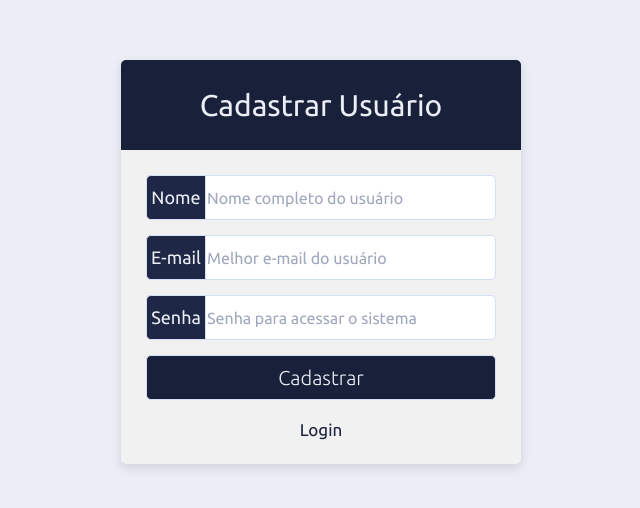
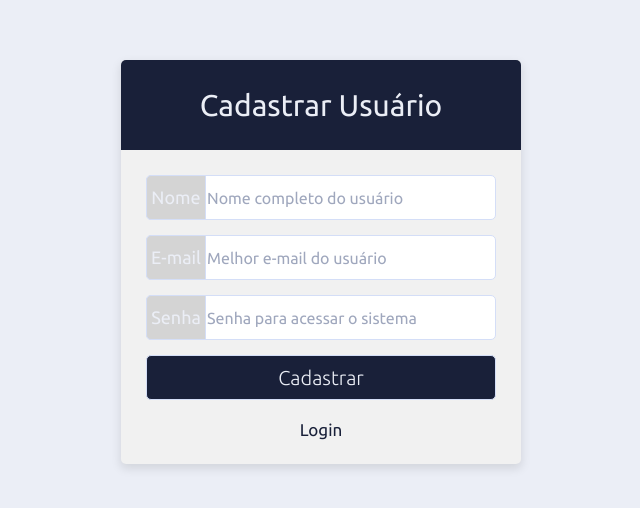
Before and after one commit to andmatsouza/react-front, a React (Create React App) app in the folder login/: page /add-user-login in a window 1280 px wide. Shown: the part 138-646 px from the top of the page, without its empty margins (319-959 px from the left). Built offline with nearby package versions, Linux system fonts and the light colour scheme.

Commit message:
Alterado cor label no css

```diff
--- a/login/src/index.css
+++ b/login/src/index.css
@@ -21,7 +21,7 @@
   --main-bg-color: #192039;
   --main-bg-color2: #00B01D;
   --second-bg-color: #1e2746;
-  --second-bg-color2: #d2322d;
+  --second-bg-color2: #d4d4d4;
   --second-bg-color3: #FFD310;
 
   --third-bg-color: #3a7afe;
@@ -127,7 +127,7 @@ body {
   height: 100%;
   color: var(--main-color);
   font-size: 18px;
-  background: var(--second-bg-color);
+  background: var(--second-bg-color2);
   border: 1px solid var(--active-color);
   border-radius: 5px 0 0 5px;
   display: flex;
```
